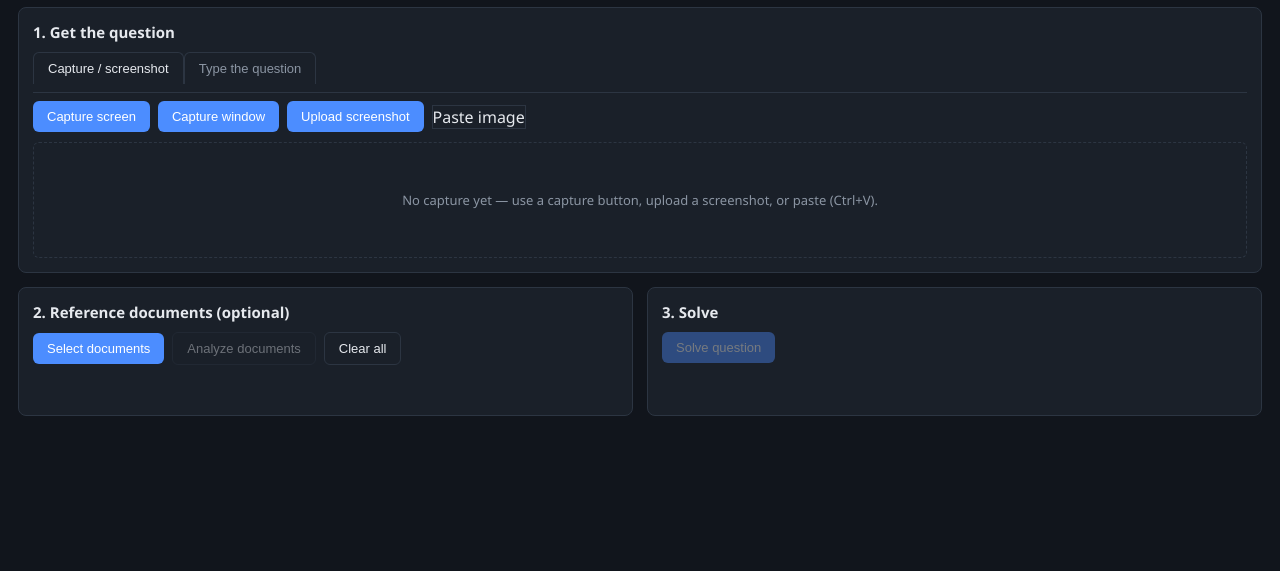
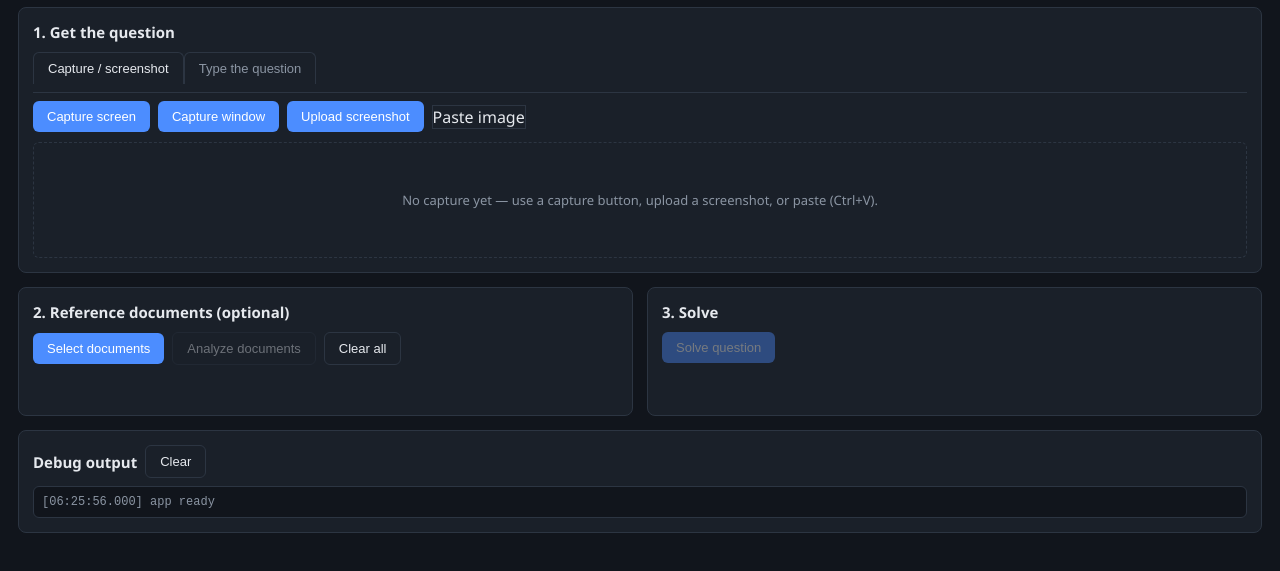
Before and after one commit to Wasd603/decisioninteam, an Electron app: page index.html in a window 1280 px wide. Shown: the part 61-632 px from the top of the page. Drawn offline with Linux system fonts and the light colour scheme.

Commit message:
Add debug output console at the bottom
Timestamped, capped (300 lines) debug log with a Clear button, showing
image sizes, tab switches, settings changes, solve mode, answer summary
with confidences, stage timings (answer/decision/total ms), digest sizes,
and full error messages. Also rewrite pipeline.js cleanly while wiring
the timing instrumentation.

```diff
--- a/index.html
+++ b/index.html
@@ -64,6 +64,13 @@
         </details>
       </div>
     </section>
+    <section id="pane-debug" class="pane">
+      <div class="row">
+        <h2 style="margin:0">Debug output</h2>
+        <button id="btn-debug-clear" class="ghost">Clear</button>
+      </div>
+      <pre id="debug-log"></pre>
+    </section>
   </main>
 
   <dialog id="source-dialog">
--- a/package.json
+++ b/package.json
@@ -1,6 +1,6 @@
 {
   "name": "quiz-solver",
-  "version": "0.9.1",
+  "version": "0.9.2",
   "description": "Desktop quiz assistant: capture a multiple-choice question from screen, embedded browser, or screenshot; a vision model reads it via OpenRouter and answers with confidence scoring.",
   "main": "main.js",
   "scripts": {
--- a/renderer.js
+++ b/renderer.js
@@ -1,4 +1,16 @@
 const el = (id) => document.getElementById(id);
+
+
+const debugLogEl = el('debug-log');
+function debugLog(msg) {
+  const ts = new Date().toISOString().slice(11, 23);
+  const lines = debugLogEl.textContent ? debugLogEl.textContent.split('\n') : [];
+  lines.push('[' + ts + '] ' + msg);
+  while (lines.length > 300) lines.shift();
+  debugLogEl.textContent = lines.join('\n');
+  debugLogEl.scrollTop = debugLogEl.scrollHeight;
+}
+el('btn-debug-clear').onclick = () => { debugLogEl.textContent = ''; };
 
 const settingsDialog = el('settings-dialog');
 const capturePreview = el('capture-preview');
@@ -95,11 +107,13 @@ async function grabFrame(sourceId, name) {
     await maybeCrop();
     setStatus(`Captured: ${name}. Click Solve, or Adjust crop.`);
   } catch (err) {
+    debugLog('capture FAILED: ' + err.message);
     setStatus(`Capture failed: ${err.message}`, true);
   }
 }
 
 function setFrame(dataUrl) {
+  debugLog('image set (' + Math.round(dataUrl.length / 1024) + ' KB base64)');
   currentImage = dataUrl;
   capturePreview.src = dataUrl;
   capturePreview.hidden = false;
@@ -149,6 +163,7 @@ async function maybeCrop() {
 el('btn-source-cancel').onclick = () => sourceDialog.close();
 
 function switchTab(tab) {
+  if (activeTab !== tab) debugLog('tab switched to ' + tab);
   activeTab = tab;
   el('tab-btn-image').classList.toggle('active', tab === 'image');
   el('tab-btn-text').classList.toggle('active', tab === 'text');
@@ -160,6 +175,7 @@ el('tab-btn-image').onclick = () => switchTab('image');
 el('tab-btn-text').onclick = () => switchTab('text');
 
 el('btn-clear-capture').onclick = () => {
+  debugLog('capture cleared');
   currentImage = null;
   capturePreview.hidden = true;
   capturePreview.src = '';
@@ -259,8 +275,10 @@ el('btn-analyze-docs').onclick = async () => {
     });
     if (!res.ok) throw new Error(res.error);
     docDigest = res.digest;
+    debugLog('document digest ready: ' + res.digest.length + ' chars');
     setStatus('Document context ready (' + res.digest.length + ' chars). Solving will use it.');
   } catch (err) {
+    debugLog('document analysis FAILED: ' + err.message);
     setStatus('Document analysis failed: ' + err.message, true);
   } finally {
     btn.disabled = false;
@@ -314,9 +332,13 @@ el('btn-solve').onclick = async () => {
       decisionModel: settings.decisionModel
     });
     if (!res.ok) throw new Error(res.error);
+    const t = res.result.timing || {};
+    debugLog('answers: ' + (res.result.answers || []).map(a => a.choice + (a.correct ? '✔' : '✘') + ' ' + (typeof a.confidence === 'number' ? (a.confidence * 100).toFixed(0) + '%' : '—')).join(' | '));
+    debugLog('timings — answer: ' + t.answerMs + 'ms, decision: ' + t.decisionMs + 'ms, total: ' + t.totalMs + 'ms');
     renderResults(res.result);
     setStatus(res.result.warning || 'Done.', !!res.result.warning);
   } catch (err) {
+    debugLog('solve FAILED: ' + err.message);
     setStatus(err.message, true);
   } finally {
     btnSolve.disabled = false;
@@ -357,6 +379,7 @@ el('btn-settings').onclick = () => {
   settingsDialog.showModal();
 };
 el('btn-settings-save').onclick = () => {
+  debugLog('settings saved (answer model: ' + (el('answer-model').value.trim() || 'default') + ', decision model: ' + (el('decision-model').value.trim() || 'default') + ')');
   saveSettings({
     apiKey: el('api-key').value.trim(),
     answerModel: el('answer-model').value.trim(),
@@ -365,3 +388,5 @@ el('btn-settings-save').onclick = () => {
   settingsDialog.close();
 };
 el('btn-settings-close').onclick = () => settingsDialog.close();
+
+debugLog('app ready');
--- a/styles.css
+++ b/styles.css
@@ -155,3 +155,18 @@ dialog input { width: 100%; margin-top: 4px; }
   font-family: inherit;
   resize: vertical;
 }
+
+#pane-debug { grid-column: 1 / -1; }
+#debug-log {
+  white-space: pre-wrap;
+  font-size: 12px;
+  font-family: ui-monospace, 'Courier New', monospace;
+  background: var(--bg);
+  border: 1px solid var(--border);
+  border-radius: 6px;
+  padding: 8px;
+  max-height: 180px;
+  overflow: auto;
+  margin: 0;
+  color: var(--muted);
+}
```
Also changed, not shown: lib/pipeline.js (+13 -1 lines).
